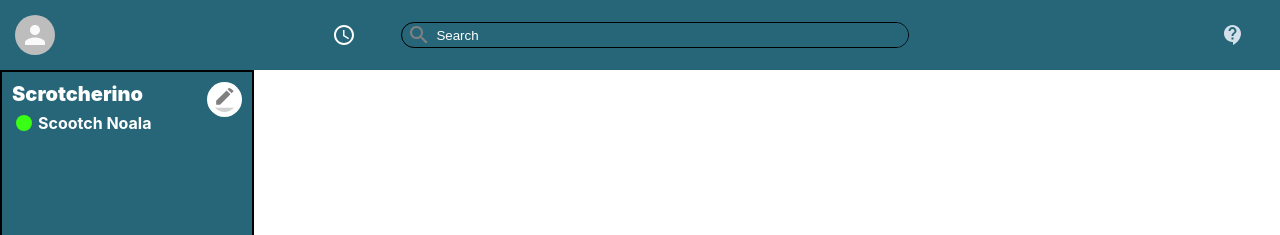
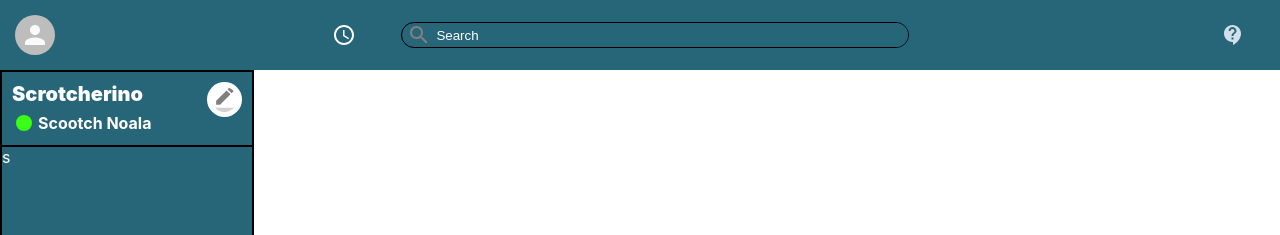
Before and after one commit to adjacentdata/ZipChat, a React (Create React App) app: page / in a window 1280 px wide. Shown: the top 235 px of the page. Built offline with nearby package versions, Linux system fonts and the light colour scheme.

Commit message:
Added Option File

```diff
--- /dev/null
+++ b/src/Options.js
@@ -0,0 +1,17 @@
+import React from 'react'
+import styled from 'styled-components'
+
+const OptionsWrapper = styled.div`
+    border-top: solid 1px black;
+    border-bottom: solid 1px black;
+`
+
+function Options() {
+    return (
+        <OptionsWrapper>
+
+        </OptionsWrapper>
+    )
+}
+
+export default Options
--- a/src/Sidebar.js
+++ b/src/Sidebar.js
@@ -1,4 +1,5 @@
 import React from 'react'
+import Options from "../src/Options"
 import FiberManualRecordIcon from '@material-ui/icons/FiberManualRecord';
 import BorderColorIcon from '@material-ui/icons/BorderColor';
 import styled from 'styled-components'
@@ -8,6 +9,7 @@ const SidebarWrapper = styled.div`
     min-width: 250px;
     background-color: var(--primary-color);
     display: flex;
+    flex-direction: column;
     border: black solid 2px;
     margin-top: 70px;
     color: white;
@@ -53,6 +55,9 @@ function Sidebar() {
                 </SidebarUserInfo>
                 <BorderColorIcon/>
             </SidebarUserHeader>
+            <Options/>
+
+s
         </SidebarWrapper>
     )
 }
```
